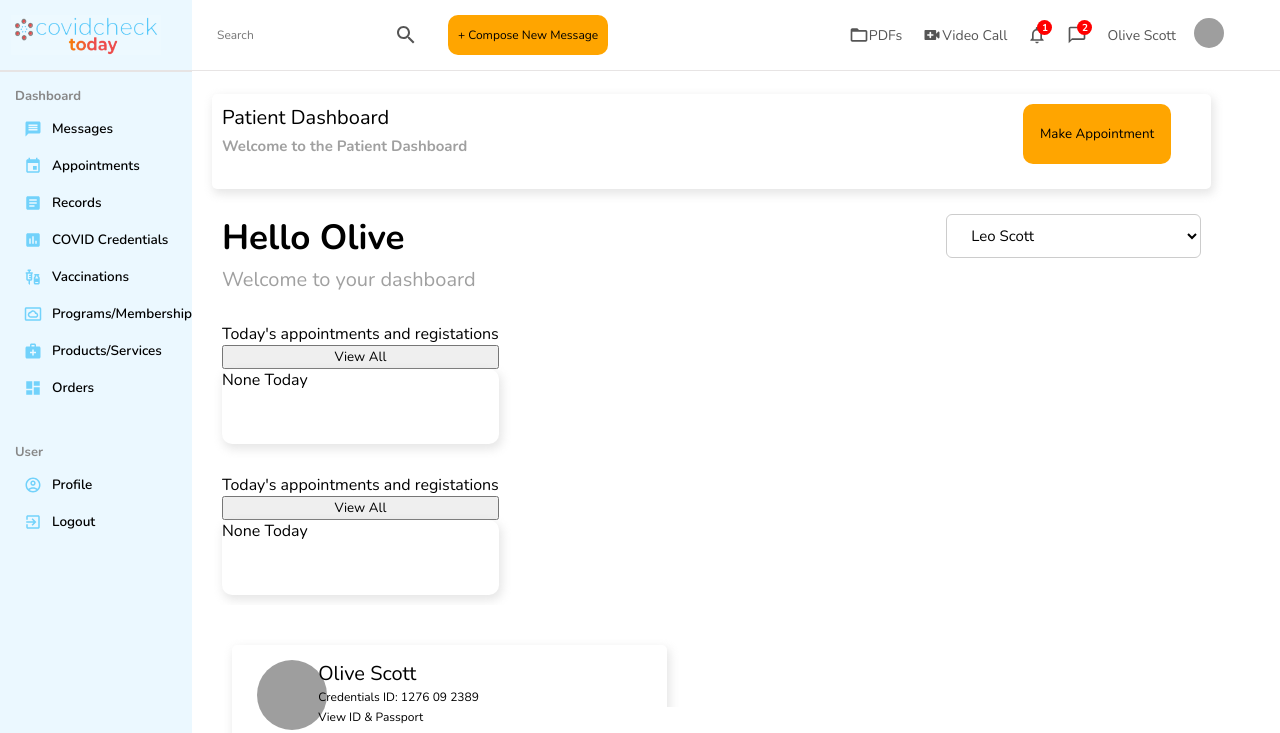
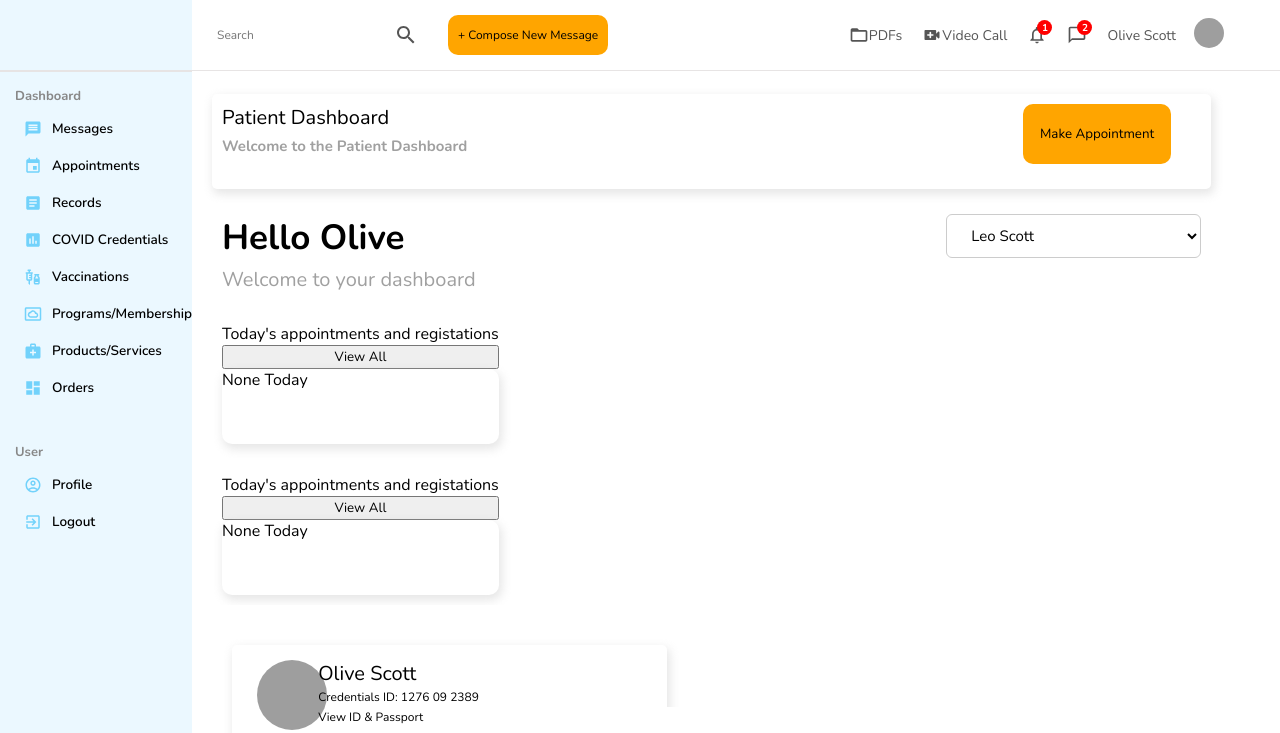
Before and after one commit to nascott94/telahealth-portal, a React (Create React App) app: page / in a window 1280 px wide. Shown: the top 733 px of the page. Built offline with nearby package versions, Linux system fonts and the light colour scheme; grey boxes are pictures that could not be loaded.

Commit message:
credentials

```diff
--- a/src/components/homepage/Sidebar.js
+++ b/src/components/homepage/Sidebar.js
@@ -2,7 +2,7 @@ import React from 'react';
 import styled from 'styled-components';
 import { Link } from 'react-router-dom';
 // import Logo from '../../media/logo.png';
-import BlueLogo from '../../media/logo-blue.png';
+// import BlueLogo from '../../media/logo-blue.png';
 import DashboardIcon from '@mui/icons-material/Dashboard';
 import InsertChartIcon from '@mui/icons-material/InsertChart';
 import SettingsSystemDaydreamOutlinedIcon from '@mui/icons-material/SettingsSystemDaydreamOutlined';
@@ -89,7 +89,7 @@ const Sidebar = () => {
       <div className="sidebar">
         <div className="top">
           <Link to="/" style={{ textDecoration: 'none' }}>
-            <LogoImg src={BlueLogo} />
+            {/* <LogoImg src={BlueLogo} /> */}
           </Link>
         </div>
         <hr />
```
